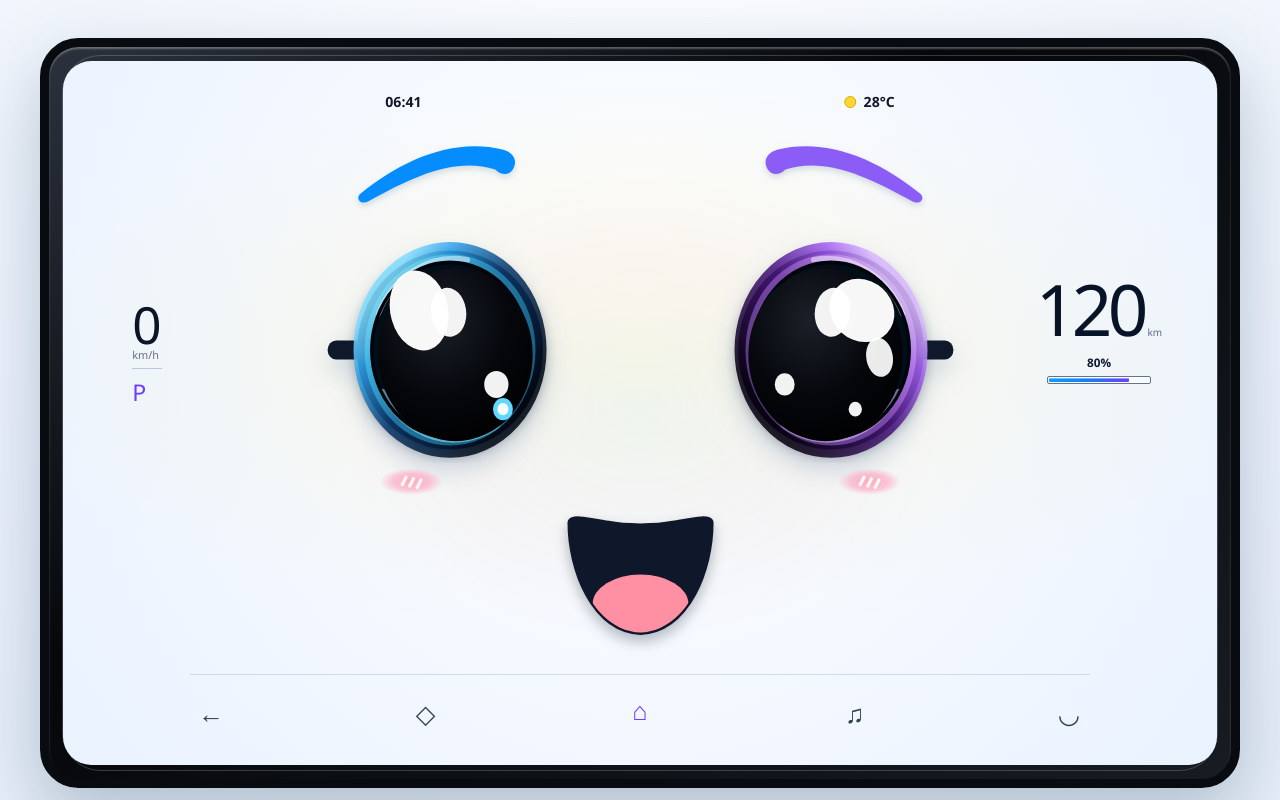
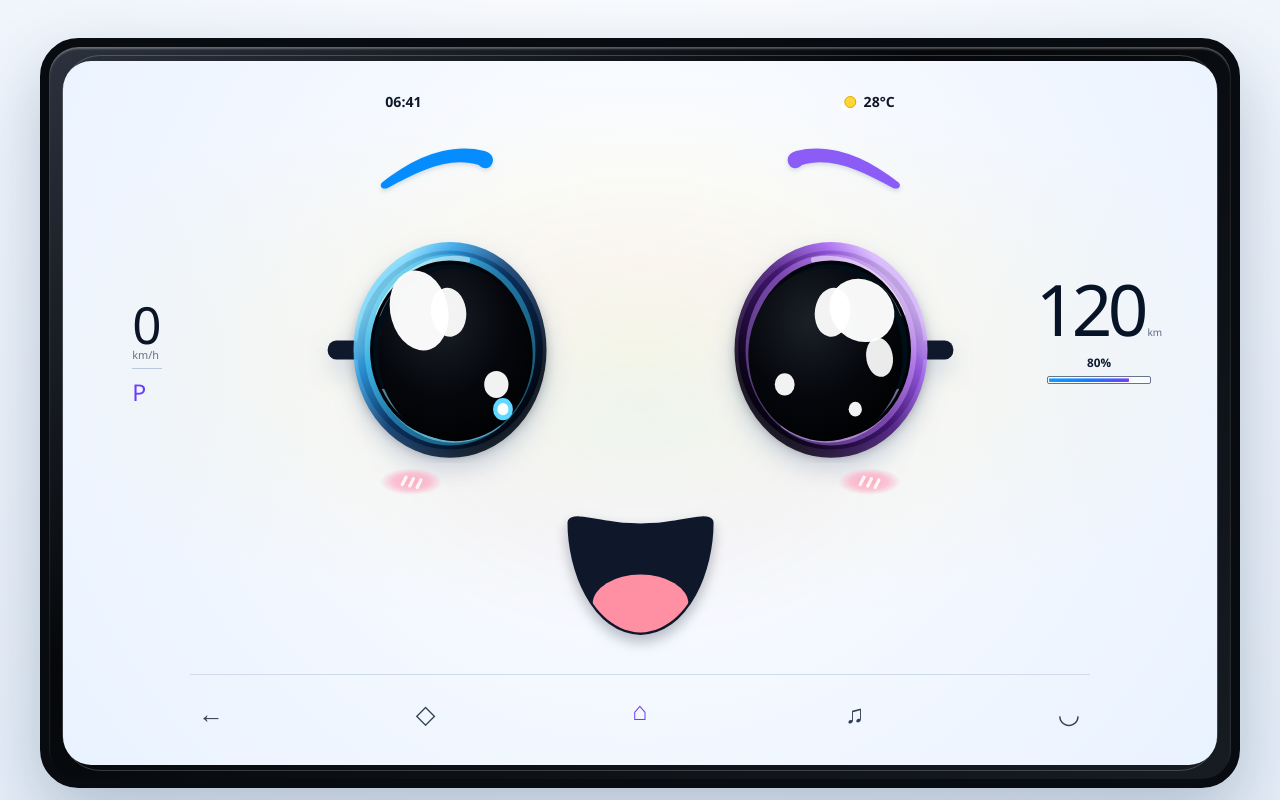
Before and after one commit to Meowken248/UI-Facial-expressions, a React (Vite) app: page / in a window 1280 px wide. Shown: the top 800 px of the page. Built offline with nearby package versions, Linux system fonts and the light colour scheme.

Commit message:
sửa bố cục cho các biểu cảm

```diff
--- a/src/components/emotion/Eyebrow.tsx
+++ b/src/components/emotion/Eyebrow.tsx
@@ -14,6 +14,11 @@ function getBrowPath(curve: BrowConfig['curve'], side: 'left' | 'right') {
   if (curve === 'raised') {
     return side === 'left' ? 'M 65,58 Q 105,10 145,54' : 'M 65,54 Q 105,10 145,58';
   }
+  if (curve === 'thinking') {
+    return side === 'left'
+      ? 'M 42,79 C 75,78 115,65 153,40 C 160,36 168,40 169,48 C 170,56 165,62 157,65 C 118,78 79,89 47,90 C 40,90 37,84 42,79 Z'
+      : 'M 168,79 C 135,78 95,65 57,40 C 50,36 42,40 41,48 C 40,56 45,62 53,65 C 92,78 131,89 163,90 C 170,90 173,84 168,79 Z';
+  }
   // Soft brow: a shallow, asymmetric arc. Its rounded head faces the centre,
   // then it tapers into a small outer tail, as in the reference image.
   return side === 'left'
@@ -23,7 +28,7 @@ function getBrowPath(curve: BrowConfig['curve'], side: 'left' | 'right') {
 
 export function Eyebrow({ config, side }: { config: BrowConfig; side: 'left' | 'right' }) {
   const d = getBrowPath(config.curve, side);
-  const isTapered = !config.curve || config.curve === 'soft';
+  const isTapered = !config.curve || config.curve === 'soft' || config.curve === 'thinking';
   const color = side === 'left' ? '#058cff' : '#8b5cf6';
 
   return (
@@ -34,7 +39,7 @@ export function Eyebrow({ config, side }: { config: BrowConfig; side: 'left' | '
       animate={{
         x: config.translateX ?? 0,
         y: config.translateY ?? 0,
-        scale: 0.95,
+        scale: 0.68,
         rotate: config.rotation ?? 0,
       }}
       transition={SPRING}
--- a/src/config/emotion.config.ts
+++ b/src/config/emotion.config.ts
@@ -32,8 +32,8 @@ export const emotionConfigs: Record<Emotion, EmotionConfig> = {
     // doesn't match the glossy glass-eye reference at all.
     leftEye: eye('open', { scale: 1.15 }),
     rightEye: eye('open', { scale: 1.15 }),
-    leftBrow: { curve: 'raised', translateY: -12 },
-    rightBrow: { curve: 'raised', translateY: -12 },
+    leftBrow: { curve: 'soft' },
+    rightBrow: { curve: 'soft' },
     mouth: mouth('o')
   }),
 
@@ -66,8 +66,8 @@ export const emotionConfigs: Record<Emotion, EmotionConfig> = {
   proud: base({
     leftEye: eye('open', { scale: 0.95 }),
     rightEye: eye('open', { scale: 0.95 }),
-    leftBrow: { curve: 'raised' },
-    rightBrow: { curve: 'raised' },
+    leftBrow: { curve: 'soft' },
+    rightBrow: { curve: 'soft' },
     mouth: mouth('small-smile')
   }),
 
@@ -97,8 +97,8 @@ export const emotionConfigs: Record<Emotion, EmotionConfig> = {
   thinking: base({
     leftEye: eye('open', { lookX: -6, lookY: -6 }),
     rightEye: eye('open', { lookX: -6, lookY: -6 }),
-    leftBrow: { curve: 'soft' },
-    rightBrow: { curve: 'soft' },
+    leftBrow: { curve: 'thinking' },
+    rightBrow: { curve: 'thinking' },
     mouth: { shape: 'frown', translateY: -11 },
     cheeks: { visible: false }
   }),
@@ -106,8 +106,8 @@ export const emotionConfigs: Record<Emotion, EmotionConfig> = {
   confused: base({
     leftEye: eye('spiral', { scale: 0.82 }),
     rightEye: eye('spiral', { scale: 0.82 }),
-    leftBrow: { curve: 'sad', rotation: -4, translateY: 2 },
-    rightBrow: { curve: 'sad', rotation: 4, translateY: 2 },
+    leftBrow: { curve: 'thinking' },
+    rightBrow: { curve: 'thinking' },
     mouth: { shape: 'squiggly', scaleX: 0.78, translateY: -3 },
     cheeks: { visible: false },
     faceAnimation: 'breathe'
@@ -116,16 +116,16 @@ export const emotionConfigs: Record<Emotion, EmotionConfig> = {
   sad: base({
     leftEye: eye('watery', { lookY: 6 }),
     rightEye: eye('watery', { lookY: 6 }),
-    leftBrow: { curve: 'sad', rotation: 10, translateY: 4 },
-    rightBrow: { curve: 'sad', rotation: -10, translateY: 4 },
+    leftBrow: { curve: 'thinking' },
+    rightBrow: { curve: 'thinking' },
     mouth: mouth('sad')
   }),
 
   disappointed: base({
     leftEye: eye('watery', { scale: 0.9, lookY: 8 }),
     rightEye: eye('watery', { scale: 0.9, lookY: 8 }),
-    leftBrow: { curve: 'sad', translateY: 6 },
-    rightBrow: { curve: 'sad', translateY: 6 },
+    leftBrow: { curve: 'thinking' },
+    rightBrow: { curve: 'thinking' },
     mouth: mouth('sad'),
     effects: [{ type: 'tear', position: 'right' }]
   }),
@@ -142,8 +142,8 @@ export const emotionConfigs: Record<Emotion, EmotionConfig> = {
   }),
 
   warning: base({
-    leftBrow: { curve: 'raised', translateY: -6 },
-    rightBrow: { curve: 'raised', translateY: -6 },
+    leftBrow: { curve: 'soft' },
+    rightBrow: { curve: 'soft' },
     mouth: mouth('open'),
     effects: [{ type: 'warning', position: 'right' }],
     faceAnimation: 'pulse'
@@ -152,8 +152,8 @@ export const emotionConfigs: Record<Emotion, EmotionConfig> = {
   worried: base({
     leftEye: eye('watery', { scale: 0.95 }),
     rightEye: eye('watery', { scale: 0.95 }),
-    leftBrow: { curve: 'sad', rotation: 8 },
-    rightBrow: { curve: 'sad', rotation: -8 },
+    leftBrow: { curve: 'thinking' },
+    rightBrow: { curve: 'thinking' },
     mouth: mouth('squiggly'),
     effects: [{ type: 'tear', position: 'left' }]
   }),
--- a/src/types/emotion.types.ts
+++ b/src/types/emotion.types.ts
@@ -1,7 +1,7 @@
 export type Emotion = 'happy' | 'excited' | 'surprised' | 'wink' | 'laughing' | 'playful' | 'cute' | 'proud' | 'satisfied' | 'relaxed' | 'curious' | 'thinking' | 'confused' | 'sad' | 'disappointed' | 'angry' | 'warning' | 'worried' | 'sleepy' | 'love';
 export type EyeShape = 'open' | 'closed' | 'wink' | 'heart' | 'star' | 'spiral' | 'fire' | 'watery';
 export interface EyeConfig { shape: EyeShape; scale?: number; pupilScale?: number; lookX?: number; lookY?: number; rotation?: number; closedType?: 'up' | 'down' }
-export interface BrowConfig { rotation?: number; translateX?: number; translateY?: number; curve?: 'soft' | 'raised' | 'sad' | 'angry' }
+export interface BrowConfig { rotation?: number; translateX?: number; translateY?: number; curve?: 'soft' | 'raised' | 'sad' | 'angry' | 'thinking' }
 export interface MouthConfig { shape: 'smile' | 'small-smile' | 'wide-smile' | 'laugh' | 'open' | 'o' | 'sad' | 'frown' | 'tongue' | 'wave' | 'sleep' | 'squiggly'; translateY?: number; scaleX?: number }
 export interface EffectConfig { type: 'heart' | 'star' | 'tear' | 'zzz' | 'warning' | 'anger' | 'sparkle' | 'thinking-hand'; position?: 'left' | 'right' | 'top' | 'around' | 'center' }
 export interface EmotionConfig { leftEye: EyeConfig; rightEye: EyeConfig; leftBrow: BrowConfig; rightBrow: BrowConfig; mouth: MouthConfig; cheeks?: { visible: boolean; intensity?: number }; effects?: EffectConfig[]; faceAnimation?: 'none' | 'bounce' | 'breathe' | 'shake' | 'pulse' }
```
